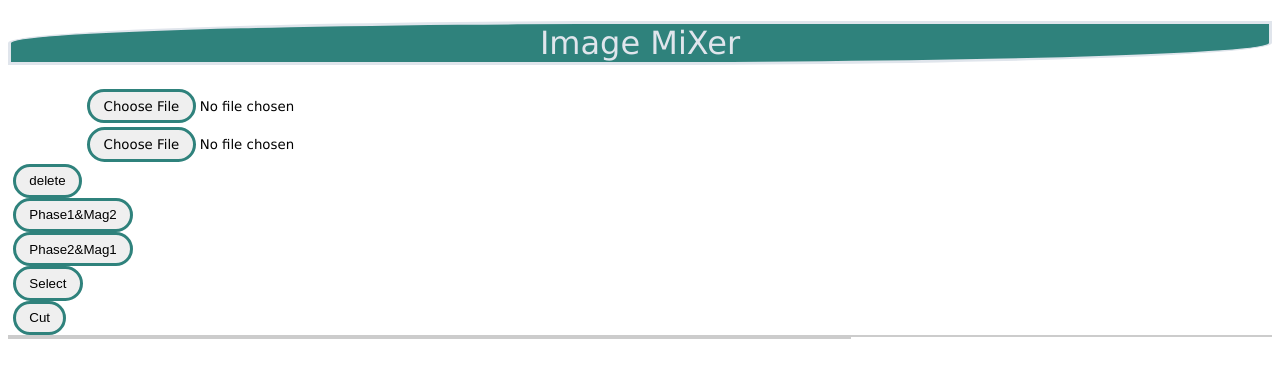
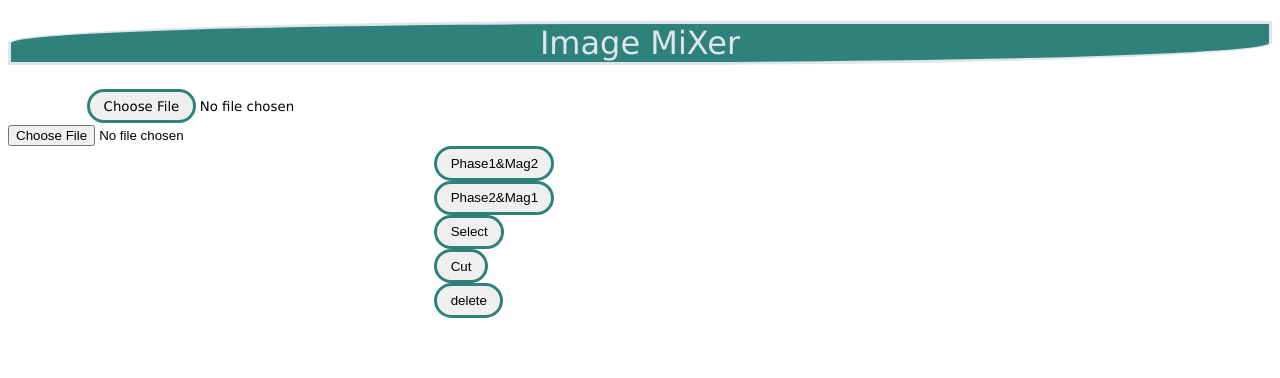
Before and after one commit to MahmoudRabea13/Image-Mixer, a Flask app: page / in a window 1280 px wide. Shown: the top 378 px of the page. Run offline with Flask 2, Linux system fonts and the light colour scheme; some libraries are stand-ins or nearby versions.

Commit message:
add styling

```diff
--- a/templates/main.html
+++ b/templates/main.html
@@ -12,24 +12,25 @@
         <script src="https://cdnjs.cloudflare.com/ajax/libs/konva/3.2.5/konva.min.js"></script>
         <script src="https://unpkg.com/konva@8.3.14/konva.min.js"></script>
         <link rel="stylesheet" href="/static/style.css">
-    <div>
+        <div class="upload-container">
             <input type="file" id="file_input" class="custom-inp" >
-        <input type="file" id="file_input_2" class="custom-inp" >
-        <button onclick="delete_()" class="btn">delete</button>
-        <form action="/" method="POST" id="form1-phasemag"><button id="phase1mag2" value=" "class="btn">Phase1&Mag2</button></form>
-        <form action="/" method="POST" id="form2-phasemag"><button id="phase2mag1" value=" " class="btn">Phase2&Mag1</button></form>
-        <form action="/" method="POST" id="select"><button id="select" value=" " class="btn">Select</button></form>
-        <form action="/" method="POST" id="cut"><button id="cut" value=" " class="btn">Cut</button></form>
+            <input type="file" id="file_input_2" class="custom-inp2" >
         </div>
         <div class="img-container">
-    <div id="canvas-container" class="canvas1" style='display: grid; border: 1px solid #ccc;  background-color: #ccc; overflow: auto;'></div>
-    <div id="canvas-container-3" class="canvas3" style='display: grid; border: 1px solid #ccc;  background-color: #ccc; overflow: auto;'></div>
-    <div id="canvas-container-2" class="canvas2" style='display: grid; border: 1px solid #ccc;  background-color: #ccc; overflow: auto;'></div>
-    <div id="canvas-container-4" class="canvas4" style='display: grid; border: 1px solid #ccc;  background-color: #ccc; overflow: auto;'></div>
-    <div id="canvas-container-5" class="canvas5"  style='display: grid; border: 1px solid #ccc;  background-color: #ccc; overflow: auto;'></div>
+        <div id="canvas-container" class="canvas1" style='display: grid;  overflow: auto;'></div>
+        <div class="options-container hide" id="options">
+            <form action="/" method="POST" id="form1-phasemag"><button id="phase1mag2" value=" "class="btn magphase ">Phase1&Mag2</button></form>
+            <form action="/" method="POST" id="form2-phasemag"><button id="phase2mag1" value=" " class="btn magphase ">Phase2&Mag1</button></form>
+            <form action="/" method="POST" id="select"><button id="select" value=" " class="btn tools ">Select</button></form>
+            <form action="/" method="POST" id="cut"><button id="cut" value=" " class="btn tools">Cut</button></form>
+            <form><button onclick="delete_()" class="btn tools" id="delete">delete</button></form>
+        </div>
+        <div id="canvas-container-2" class="canvas2" style='display: grid;   overflow: auto;'></div>
+        <div id="canvas-container-3" class="canvas3" style='display: grid;   overflow: auto;'></div>
+        <div id="canvas-container-5" class="canvas5"  style='display: grid;   overflow: auto;'></div>
+        <div id="canvas-container-4" class="canvas4" style='display: grid;    overflow: auto;'></div>
 
         </div>
-
     </body>
         <script  src="/static/main.js"> </script>
     </html>
```
Lines whose indentation alone changed are shown as unchanged.
